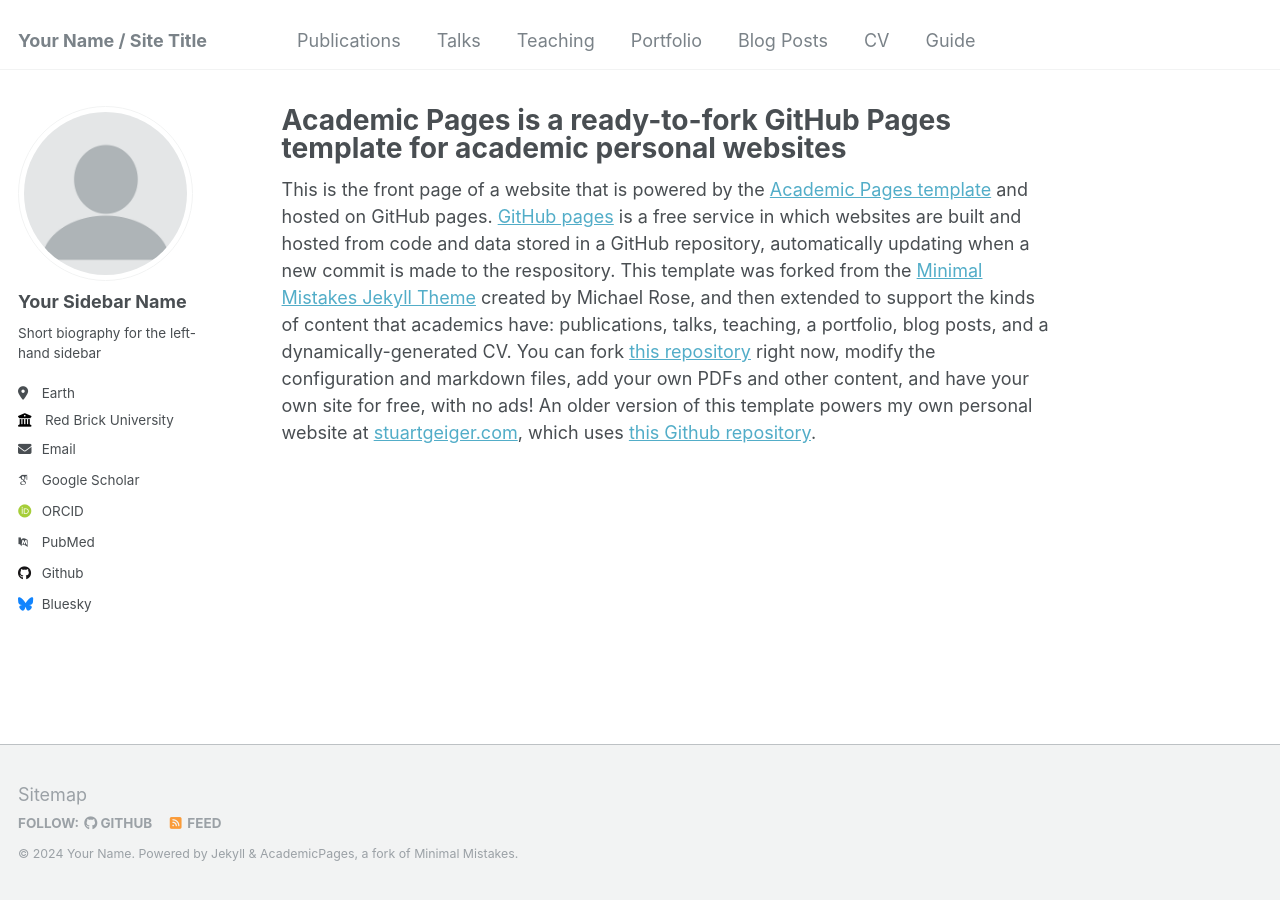
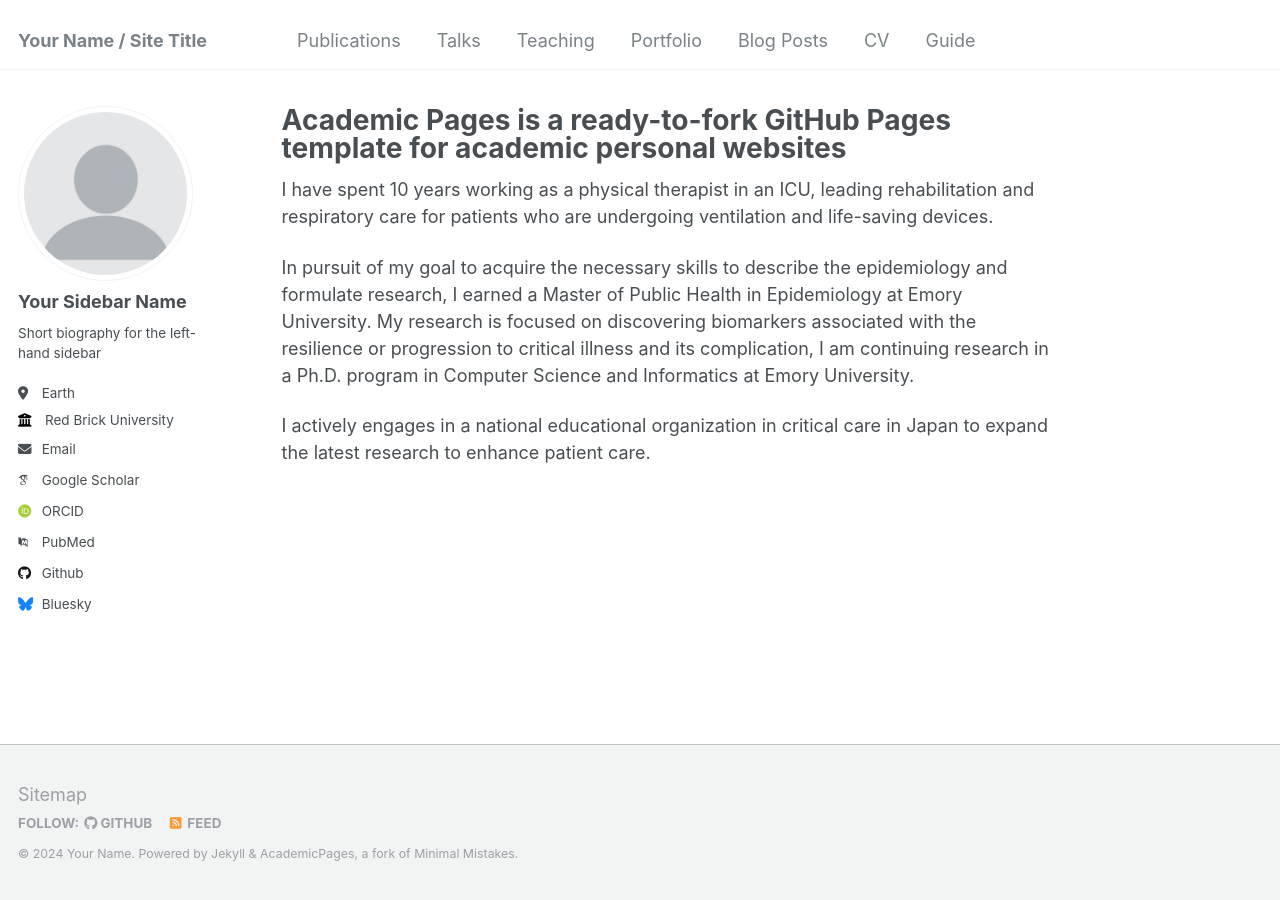
Before and after one commit to seibikobara/seibikobara.github.io, a Jekyll site: the page built from _pages/about.md, in a window 1280 px wide. Built offline with Jekyll 4.4.1, drawn with Linux system fonts in a browser that asks for light colours; some web fonts are replaced.

Commit message:
landing page

```diff
--- a/_pages/about.md
+++ b/_pages/about.md
@@ -6,5 +6,8 @@ redirect_from:
   - /about/
   - /about.html
 ---
+I have spent 10 years working as a physical therapist in an ICU, leading rehabilitation and respiratory care for patients who are undergoing ventilation and life-saving devices.
 
-This is the front page of a website that is powered by the [Academic Pages template](https://github.com/academicpages/academicpages.github.io) and hosted on GitHub pages. [GitHub pages](https://pages.github.com) is a free service in which websites are built and hosted from code and data stored in a GitHub repository, automatically updating when a new commit is made to the respository. This template was forked from the [Minimal Mistakes Jekyll Theme](https://mmistakes.github.io/minimal-mistakes/) created by Michael Rose, and then extended to support the kinds of content that academics have: publications, talks, teaching, a portfolio, blog posts, and a dynamically-generated CV. You can fork [this repository](https://github.com/academicpages/academicpages.github.io) right now, modify the configuration and markdown files, add your own PDFs and other content, and have your own site for free, with no ads! An older version of this template powers my own personal website at [stuartgeiger.com](http://stuartgeiger.com), which uses [this Github repository](https://github.com/staeiou/staeiou.github.io).
+In pursuit of my goal to acquire the necessary skills to describe the epidemiology and formulate research, I earned a Master of Public Health in Epidemiology at Emory University. My research is focused on discovering biomarkers associated with the resilience or progression to critical illness and its complication, I am continuing research in a Ph.D. program in Computer Science and Informatics at Emory University.
+
+I actively engages in a national educational organization in critical care in Japan to expand the latest research to enhance patient care.
```
